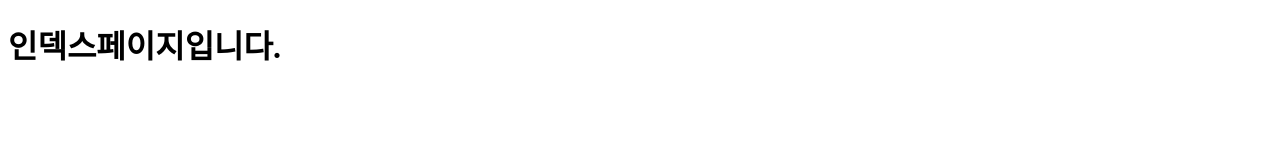
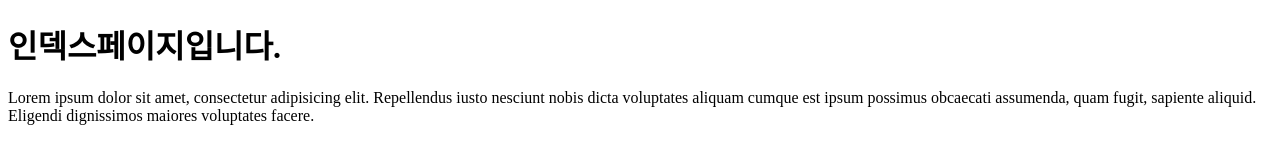
Before and after one commit to ssw237/yourApp, a plain HTML site: page index.html in a window 1280 px wide. Drawn offline with Linux system fonts and the light colour scheme.

Commit message:
index.html p added

```diff
--- a/index.html
+++ b/index.html
@@ -5,6 +5,13 @@
 	<title>index.html</title>
 </head>
 <body>
-<h1>인덱스페이지입니다.</h1>
+<div class="container">
+	<h1>인덱스페이지입니다.</h1>
+	<p>Lorem ipsum dolor sit amet, consectetur adipisicing elit. Repellendus iusto nesciunt nobis dicta voluptates aliquam cumque est ipsum possimus obcaecati assumenda, quam fugit, sapiente aliquid. Eligendi dignissimos maiores voluptates facere.</p>
+</div>
+<script src="js/jquery-3.3.1.js"></script>
+<script>
+
+</script>
 </body>
 </html>
```
